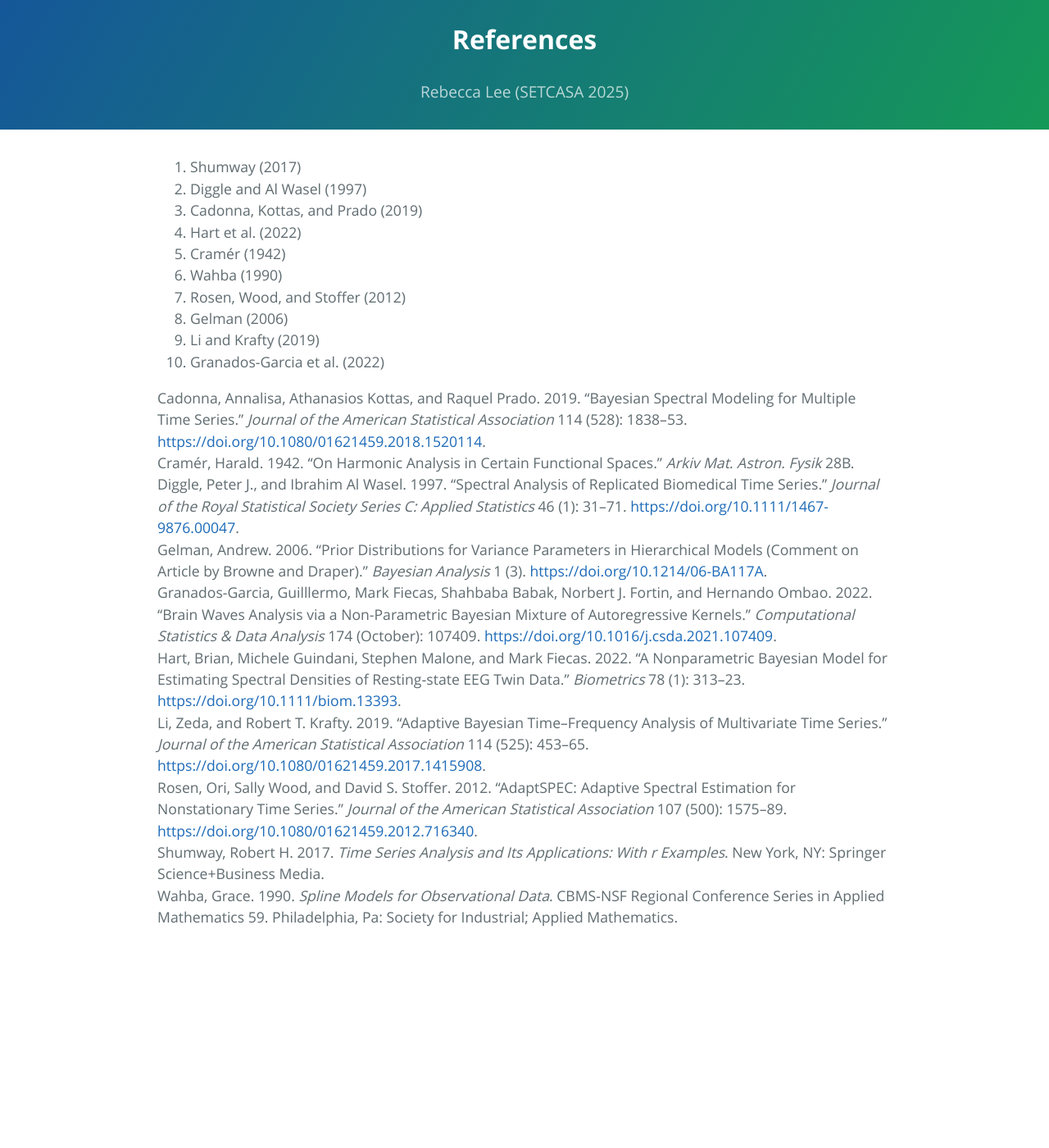
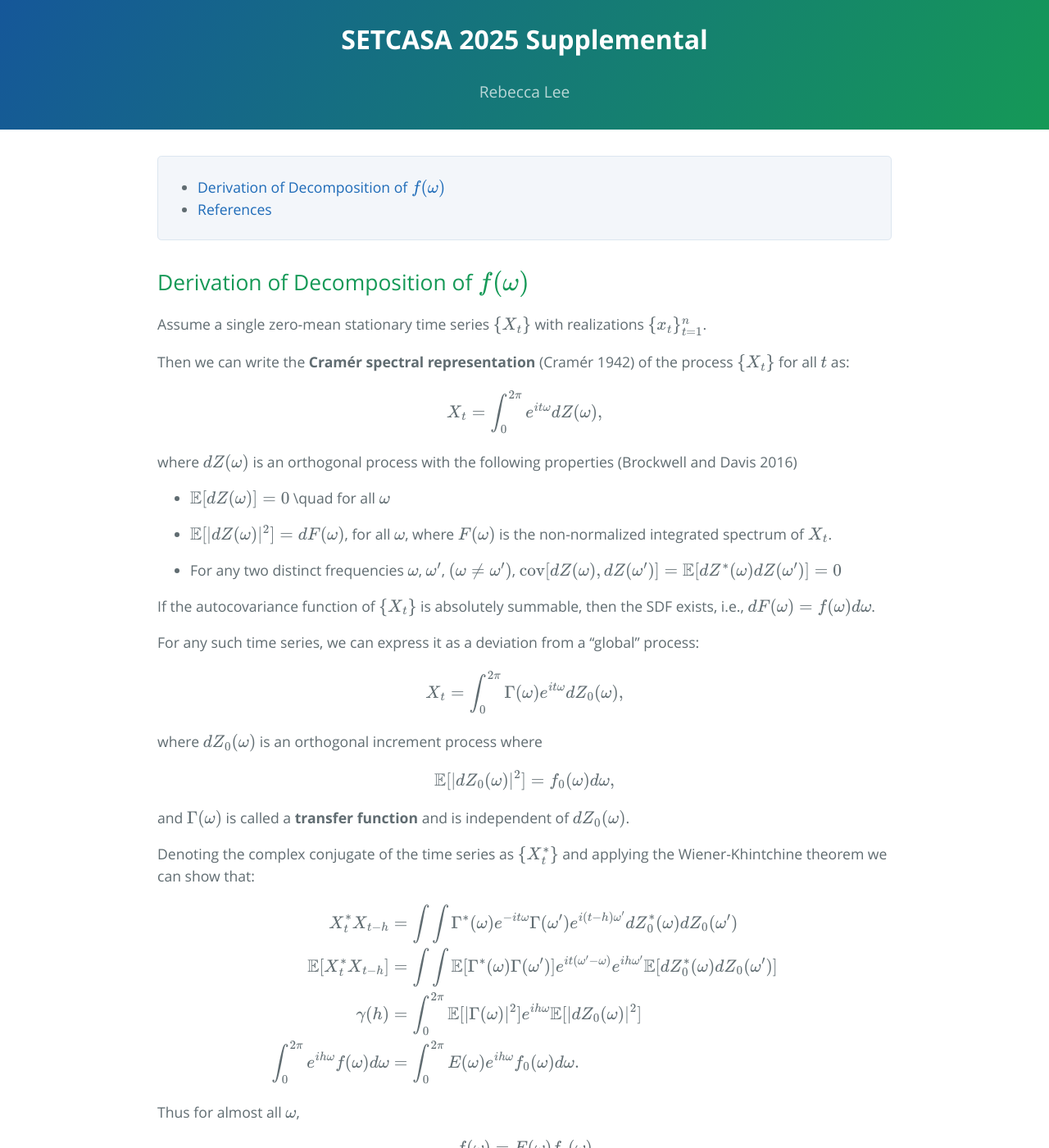
Before and after one commit to llrebecca21/SETCASA_2025_Supplemental, a Jekyll site: the page index.html, which Jekyll copies as it is, in a window 1280 px wide and 1400 px high. Shown: the whole window at 82% size. Built offline with Jekyll 4.4.1, drawn with Linux system fonts in a browser that asks for light colours; formulas are drawn with MathJax 3; some of the changed text lies outside the part shown.

Commit message:
Add files via upload

```diff
--- a/index.html
+++ b/index.html
@@ -10,10 +10,10 @@
 
 <meta name="viewport" content="width=device-width, initial-scale=1" />
 
-<meta name="author" content="Rebecca Lee (SETCASA 2025)" />
+<meta name="author" content="Rebecca Lee" />
 
 
-<title>References</title>
+<title>SETCASA 2025 Supplemental</title>
 
 <script>// Pandoc 2.9 adds attributes on both header and div. We remove the former (to
 // be compatible with the behavior of Pandoc < 2.8).
@@ -47,13 +47,87 @@
 
 
 <section class="page-header">
-<h1 class="title toc-ignore project-name">References</h1>
-<h4 class="author project-author">Rebecca Lee (SETCASA 2025)</h4>
+<h1 class="title toc-ignore project-name">SETCASA 2025 Supplemental</h1>
+<h4 class="author project-author">Rebecca Lee</h4>
 </section>
 
 
+<div id="TOC" class="toc">
+<div class="toc-box">
+<ul>
+<li><a href="#derivation-of-decomposition-of-fomega" id="toc-derivation-of-decomposition-of-fomega">Derivation of
+Decomposition of <span class="math inline">\(f(\omega)\)</span></a></li>
+<li><a href="#references" id="toc-references">References</a></li>
+</ul>
+</div>
+</div>
 
 <section class="main-content">
+<div id="derivation-of-decomposition-of-fomega" class="section level1">
+<h1>Derivation of Decomposition of <span class="math inline">\(f(\omega)\)</span></h1>
+<p>Assume a single zero-mean stationary time series <span class="math inline">\(\{X_t\}\)</span> with realizations <span class="math inline">\(\{x_t\}^n_{t=1}\)</span>.</p>
+<p>Then we can write the <strong>Cramér spectral representation</strong>
+<span class="citation">(Cramér 1942)</span> of the process <span class="math inline">\(\{X_t\}\)</span> for all <span class="math inline">\(t\)</span> as: <span class="math display">\[X_t =
+\int_0^{2\pi}e^{it\omega}dZ(\omega),\]</span> where <span class="math inline">\(dZ(\omega)\)</span> is an orthogonal process with
+the following properties <span class="citation">(Brockwell and Davis
+2016)</span></p>
+<ul>
+<li><p><span class="math inline">\(\mathbb{E}[dZ(\omega)] = 0\)</span>
+\quad for all <span class="math inline">\(\omega\)</span></p></li>
+<li><p><span class="math inline">\(\mathbb{E}[|dZ(\omega)|^2] =
+dF(\omega)\)</span>, for all <span class="math inline">\(\omega\)</span>, where <span class="math inline">\(F(\omega)\)</span> is the non-normalized
+integrated spectrum of <span class="math inline">\(X_t\)</span>.</p></li>
+<li><p>For any two distinct frequencies <span class="math inline">\(\omega\)</span>, <span class="math inline">\(\omega&#39;\)</span>, <span class="math inline">\((\omega \ne \omega&#39;)\)</span>, <span class="math inline">\(\text{cov}[dZ(\omega), dZ(\omega&#39;)] =
+\mathbb{E}[dZ^*(\omega)dZ(\omega&#39;)] = 0\)</span></p></li>
+</ul>
+<p>If the autocovariance function of <span class="math inline">\(\{X_t\}\)</span> is absolutely summable, then the
+SDF exists, i.e., <span class="math inline">\(dF(\omega) =
+f(\omega)d\omega\)</span>.</p>
+<p>For any such time series, we can express it as a deviation from a
+“global” process: <span class="math display">\[
+    X_t = \int_0^{2\pi}{\Gamma(\omega)}e^{it\omega}{dZ_0(\omega)},
+\]</span></p>
+<p>where <span class="math inline">\({dZ_0(\omega)}\)</span> is an
+orthogonal increment process where</p>
+<p><span class="math display">\[
+    \mathbb{E}[|{dZ_0(\omega)}|^2] = {f_0(\omega)}d\omega,
+\]</span> and <span class="math inline">\({\Gamma(\omega)}\)</span> is
+called a <strong>transfer function</strong> and is independent of <span class="math inline">\({dZ_0(\omega)}\)</span>.</p>
+<p>Denoting the complex conjugate of the time series as <span class="math inline">\(\{X_t^*\}\)</span> and applying the
+Wiener-Khintchine theorem we can show that:</p>
+<span class="math display">\[\begin{aligned}
+    X^*_t X_{t-h} &amp;= \int\int
+\Gamma^*(\omega)e^{-it\omega}\Gamma(\omega&#39;)e^{i(t-h)\omega&#39;}dZ_0^*(\omega)dZ_0(\omega&#39;)\nonumber\\
+    \mathbb{E}[X^*_t X_{t-h}] &amp;= \int\int
+\mathbb{E}[\Gamma^*(\omega)\Gamma(\omega&#39;)]e^{it(\omega&#39; -
+\omega)}e^{ih\omega&#39;}\mathbb{E}[dZ_0^*(\omega)dZ_0(\omega&#39;)]\nonumber\\
+    \gamma(h) &amp;= \int_{0}^{2\pi}
+\mathbb{E}[|{\Gamma(\omega)}|^2]e^{ih\omega}
+\mathbb{E}[|{dZ_0(\omega)}|^2]\nonumber\\
+    {\int_{0}^{2\pi}e^{ih\omega}f(\omega)d\omega} &amp;= \int_{0}^{2\pi}
+{E(\omega)}e^{ih\omega} {f_0(\omega)}d\omega.
+\end{aligned}\]</span>
+<p>Thus for almost all <span class="math inline">\(\omega\)</span>,<br />
+<span class="math display">\[
+    {f(\omega)} = {E(\omega)}{f_0(\omega)}
+\]</span></p>
+<p>Assume multiple (conditionally) independent zero-mean stationary time
+series <span class="math inline">\(\{X_t^{(r)}\}_{r=1}^{R}\)</span> and
+realizations <span class="math inline">\(\{\{x_t^{(r)}\}_{t=1}^{n_r} : r
+= 1,...,R\}\)</span> of possibly different lengths <span class="math inline">\(\{n_r\}_{r=1}^{R}\)</span>.</p>
+<p><span class="math display">\[
+    {f^{(r)}(\omega)} = {E^{(r)}(\omega)}{f_0(\omega)}
+\]</span></p>
+<p>This decomposes the spectral density <span class="math inline">\({f^{(r)}(\omega)}\)</span> of <span class="math inline">\(\{X_t^{(r)}\}\)</span> into what we will call:</p>
+<ul>
+<li><p><span class="math inline">\({E^{(r)}(\omega)}\)</span>: an <span class="math inline">\(\{X_t^{(r)}\}\)</span>-specific
+component.</p></li>
+<li><p><span class="math inline">\({f_0(\omega)}\)</span>: a
+global/population spectral component.</p></li>
+</ul>
+</div>
+<div id="references" class="section level1">
+<h1>References</h1>
 <ol style="list-style-type: decimal">
 <li><span class="citation">Shumway (2017)</span></li>
 <li><span class="citation">Diggle and Al Wasel (1997)</span></li>
@@ -67,6 +141,11 @@
 <li><span class="citation">Granados-Garcia et al. (2022)</span></li>
 </ol>
 <div id="refs" class="references csl-bib-body hanging-indent">
+<div id="ref-brockwell2016" class="csl-entry">
+Brockwell, Peter J., and Richard A. Davis. 2016. <em>Introduction to
+Time Series and Forecasting</em>. Springer Texts in Statistics. Cham:
+Springer International Publishing. <a href="https://doi.org/10.1007/978-3-319-29854-2">https://doi.org/10.1007/978-3-319-29854-2</a>.
+</div>
 <div id="ref-cadonna_bayesian_2019" class="csl-entry">
 Cadonna, Annalisa, Athanasios Kottas, and Raquel Prado. 2019.
 <span>“Bayesian <span>Spectral</span> <span>Modeling</span> for
@@ -128,6 +207,7 @@
 Pa: Society for Industrial; Applied Mathematics.
 </div>
 </div>
+</div>
 </section>
 
 
```
